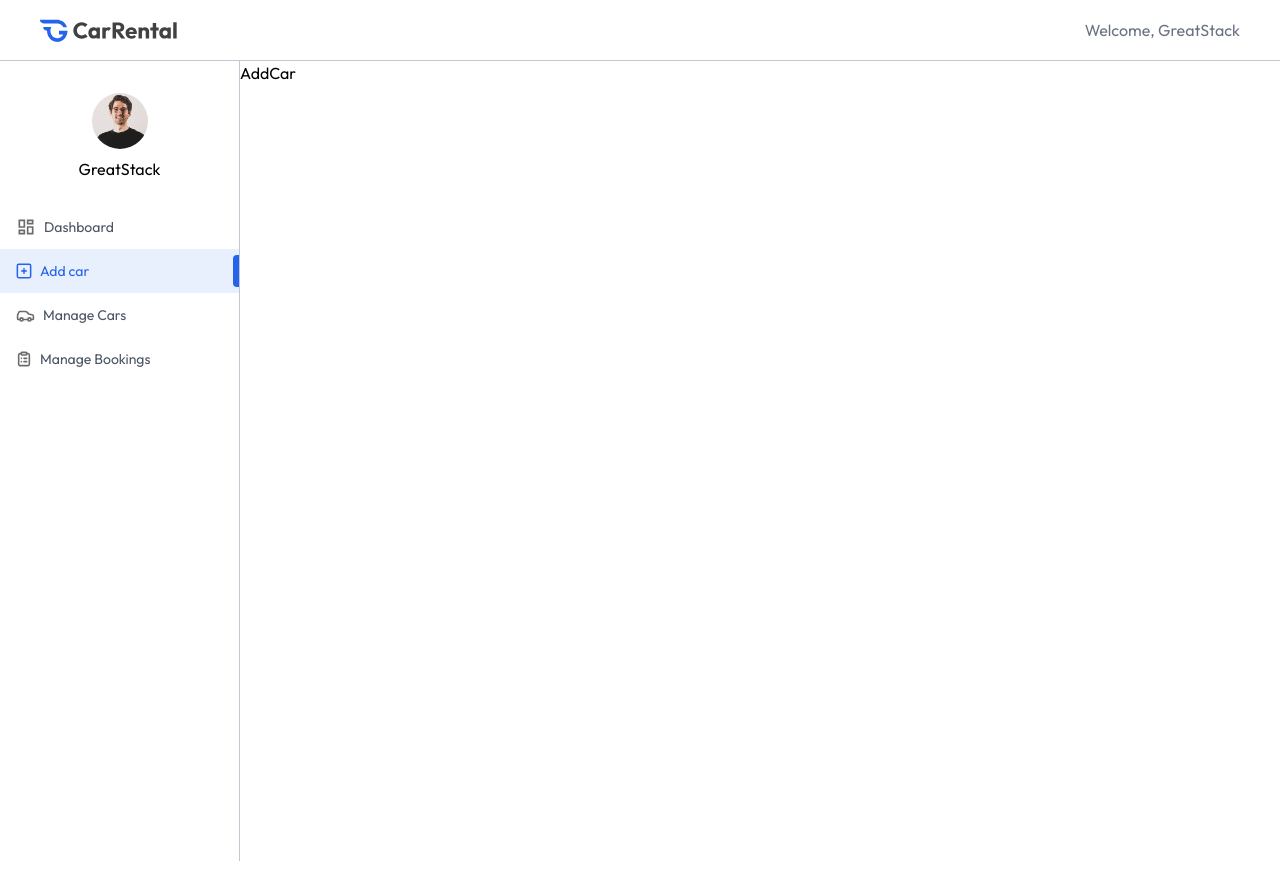
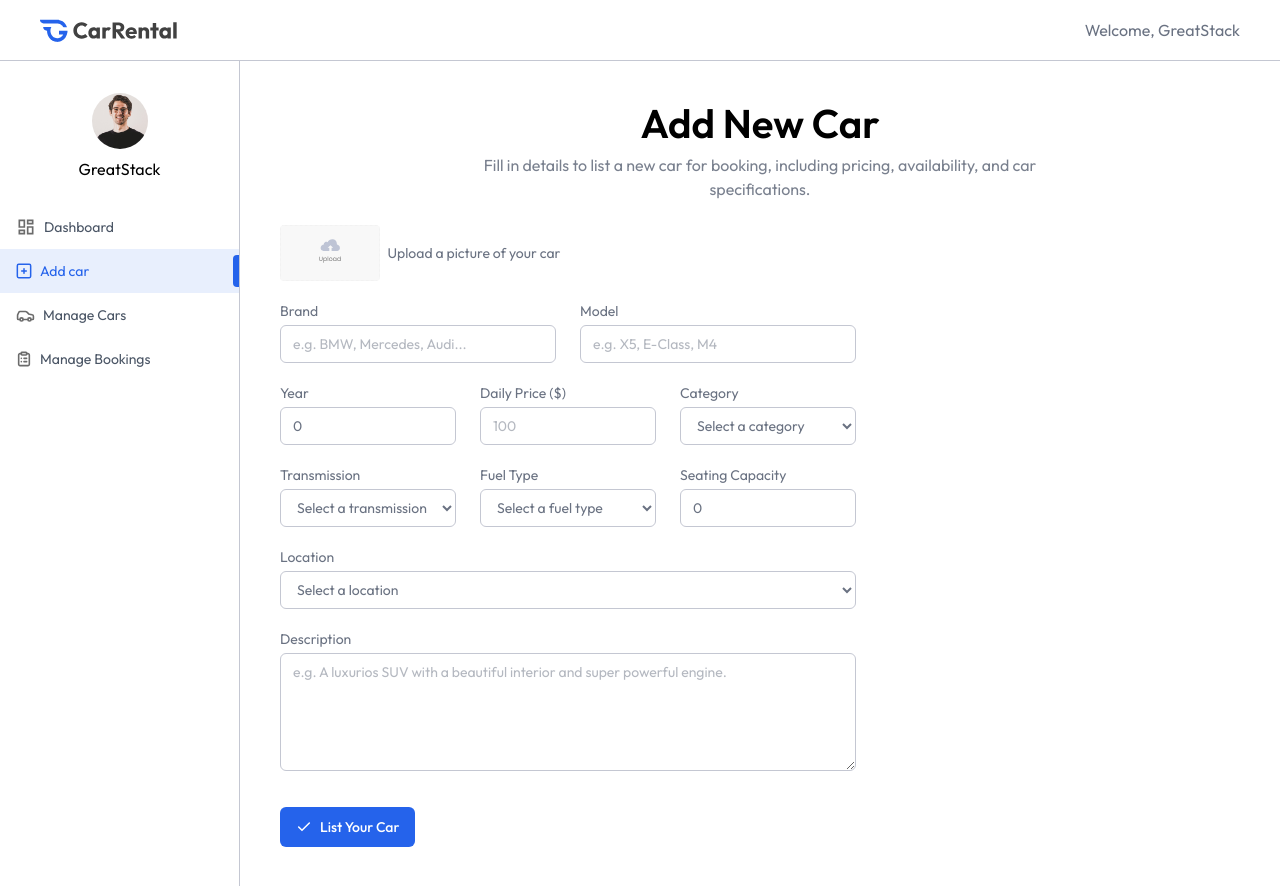
Before and after one commit to kumarnaidukarri/CarRental, a React (Vite) app: page /owner/add-car in a window 1280 px wide. Before the commit the page ends 861 px from the top, so only its background shows below. Built offline with nearby package versions, Linux system fonts and the light colour scheme.

Commit message:
7.3 - 'Add Car Component' in Owner Dashboard Page

```diff
--- a/src/pages/owner/AddCar.jsx
+++ b/src/pages/owner/AddCar.jsx
@@ -1,5 +1,208 @@
+import { useState } from "react";
+
+// my components
+import { assets } from "../../assets/assets.js";
+import Title from "../../components/Title.jsx";
+
 const AddCar = () => {
-  return <div>AddCar</div>;
+  const currency = import.meta.env.VITE_CURRENCY;
+  const [image, setImage] = useState(null);
+  const [car, setCar] = useState({
+    brand: "",
+    model: "",
+    year: 0,
+    pricePerDay: "",
+    category: "",
+    transmission: "",
+    fuel_type: "",
+    seating_capacity: 0,
+    location: "",
+    description: "",
+  });
+
+  // event handler
+  const onSubmitHandler = async (e) => {
+    e.preventDefault();
+  };
+
+  return (
+    <div className="px-4 py-10 md:px-10 flex-1">
+      <Title
+        title="Add New Car"
+        subTitle="Fill in details to list a new car for booking, including pricing, availability, and car specifications. "
+      />
+
+      <form
+        onSubmit={onSubmitHandler}
+        className="flex flex-col gap-5 text-gray-500 text-sm mt-6 max-w-xl"
+      >
+        {/* Car Image */}
+        <div className="flex items-center gap-2 w-full">
+          <label htmlFor="car-image">
+            <img
+              src={image ? URL.createObjectURL(image) : assets.upload_icon}
+              className="h-14 rounded cursor-pointer"
+              alt=""
+            />
+            <input
+              type="file"
+              id="car-image"
+              accept="image/*"
+              hidden
+              onChange={(e) => setImage(e.target.files[0])}
+            />
+          </label>
+          <p className="text-sm text-gray-500">Upload a picture of your car</p>
+        </div>
+
+        {/* Car Brand and Model */}
+        <div className="grid grid-cols-1 md:grid-cols-2 gap-6">
+          <div className="flex flex-col w-full">
+            <label>Brand</label>
+            <input
+              required
+              type="text"
+              placeholder="e.g. BMW, Mercedes, Audi..."
+              className="px-3 py-2 mt-1 border border-borderColor rounded-md outline-none"
+              value={car.brand}
+              onChange={(e) => setCar({ ...car, brand: e.target.value })}
+            />
+          </div>
+          <div className="flex flex-col w-full">
+            <label>Model</label>
+            <input
+              required
+              type="text"
+              placeholder="e.g. X5, E-Class, M4"
+              className="px-3 py-2 mt-1 border border-borderColor rounded-md outline-none"
+              value={car.model}
+              onChange={(e) => setCar({ ...car, model: e.target.value })}
+            />
+          </div>
+        </div>
+
+        {/* Car Year, Price, Category */}
+        <div className="grid grid-cols-1 sm:grid-cols-2 md:grid-cols-3 gap-6">
+          <div className="flex flex-col w-full">
+            <label>Year</label>
+            <input
+              required
+              type="number"
+              placeholder="2025"
+              className="px-3 py-2 mt-1 border border-borderColor rounded-md outline-none"
+              value={car.year}
+              onChange={(e) => setCar({ ...car, year: e.target.value })}
+            />
+          </div>
+          <div className="flex flex-col w-full">
+            <label>Daily Price (${currency})</label>
+            <input
+              required
+              type="number"
+              placeholder="100"
+              className="px-3 py-2 mt-1 border border-borderColor rounded-md outline-none"
+              value={car.pricePerDay}
+              onChange={(e) => setCar({ ...car, pricePerDay: e.target.value })}
+            />
+          </div>
+          <div className="flex flex-col w-full">
+            <label>Category</label>
+            <select
+              onChange={(e) => setCar({ ...car, category: e.target.value })}
+              value={car.category}
+              className="px-3 py-2 mt-1 border border-borderColor rounded-md outline-none"
+            >
+              <option value="">Select a category</option>
+              <option value="Sedan">Sedan</option>
+              <option value="Suv">Suv</option>
+              <option value="Van">Van</option>
+            </select>
+          </div>
+        </div>
+
+        {/* Car Transmission, Fuel Type, Seating Capacity */}
+        <div className="grid grid-cols-1 sm:grid-cols-2 md:grid-cols-3 gap-6">
+          <div className="flex flex-col w-full">
+            <label>Transmission</label>
+            <select
+              onChange={(e) => setCar({ ...car, transmission: e.target.value })}
+              value={car.transmission}
+              className="px-3 py-2 mt-1 border border-borderColor rounded-md outline-none"
+            >
+              <option value="">Select a transmission</option>
+              <option value="Automatic">Automatic</option>
+              <option value="Manual">Manual</option>
+              <option value="Semi-Automatic">Semi-Automatic</option>
+            </select>
+          </div>
+          <div className="flex flex-col w-full">
+            <label>Fuel Type</label>
+            <select
+              onChange={(e) => setCar({ ...car, fuel_type: e.target.value })}
+              value={car.fuel_type}
+              className="px-3 py-2 mt-1 border border-borderColor rounded-md outline-none"
+            >
+              <option value="">Select a fuel type</option>
+              <option value="Gas">Gas</option>
+              <option value="Diesel">Diesel</option>
+              <option value="Petrol">Petrol</option>
+              <option value="Electric">Electric</option>
+              <option value="Hybrid">Hybrid</option>
+            </select>
+          </div>
+          <div className="flex flex-col w-full">
+            <label>Seating Capacity</label>
+            <input
+              required
+              type="number"
+              placeholder="4"
+              className="px-3 py-2 mt-1 border border-borderColor rounded-md outline-none"
+              value={car.seating_capacity}
+              onChange={(e) =>
+                setCar({ ...car, seating_capacity: e.target.value })
+              }
+            />
+          </div>
+        </div>
+
+        {/* Car Location */}
+        <div className="flex flex-col w-full">
+          <div className="flex flex-col w-full">
+            <label>Location</label>
+            <select
+              onChange={(e) => setCar({ ...car, location: e.target.value })}
+              value={car.location}
+              className="px-3 py-2 mt-1 border border-borderColor rounded-md outline-none"
+            >
+              <option value="">Select a location</option>
+              <option value="New York">New York</option>
+              <option value="Los Angeles">Los Angeles</option>
+              <option value="Houston">Houston</option>
+              <option value="Chicago">Chicago</option>
+            </select>
+          </div>
+        </div>
+
+        {/* Car Description */}
+        <div className="flex flex-col w-full">
+          <label>Description</label>
+          <textarea
+            required
+            rows={5}
+            placeholder="e.g. A luxurios SUV with a beautiful interior and super powerful engine."
+            className="px-3 py-2 mt-1 border border-borderColor rounded-md outline-none"
+            value={car.description}
+            onChange={(e) => setCar({ ...car, description: e.target.value })}
+          ></textarea>
+        </div>
+
+        {/* submit button */}
+        <button className="flex items-center gap-2 px-4 py-2.5 mt-4 bg-primary text-white rounded-md font-medium w-max cursor-pointer">
+          <img src={assets.tick_icon} alt="" /> List Your Car
+        </button>
+      </form>
+    </div>
+  );
 };
 
 export default AddCar;
```
Also changed, not shown: CarRental_Doc.txt.
